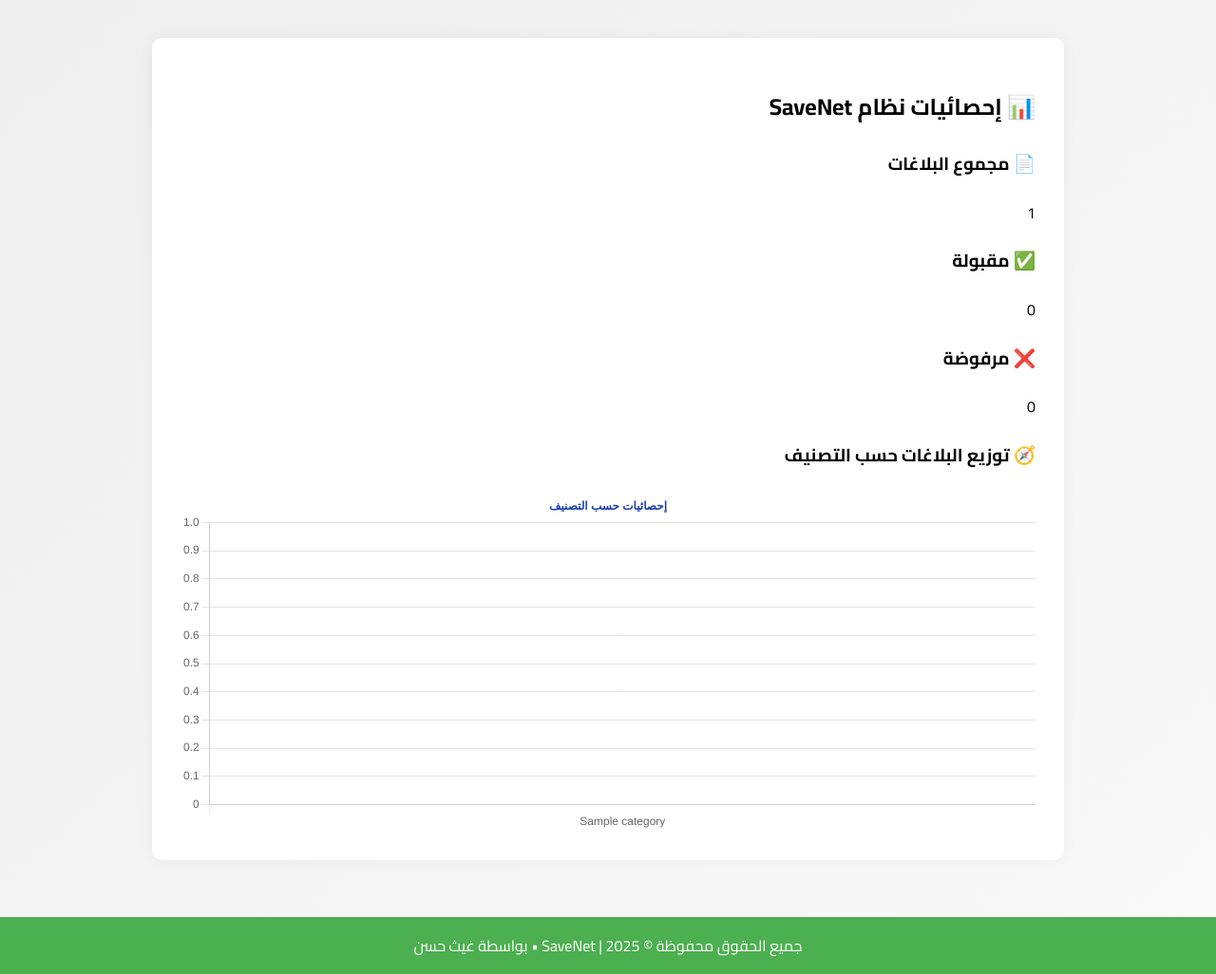
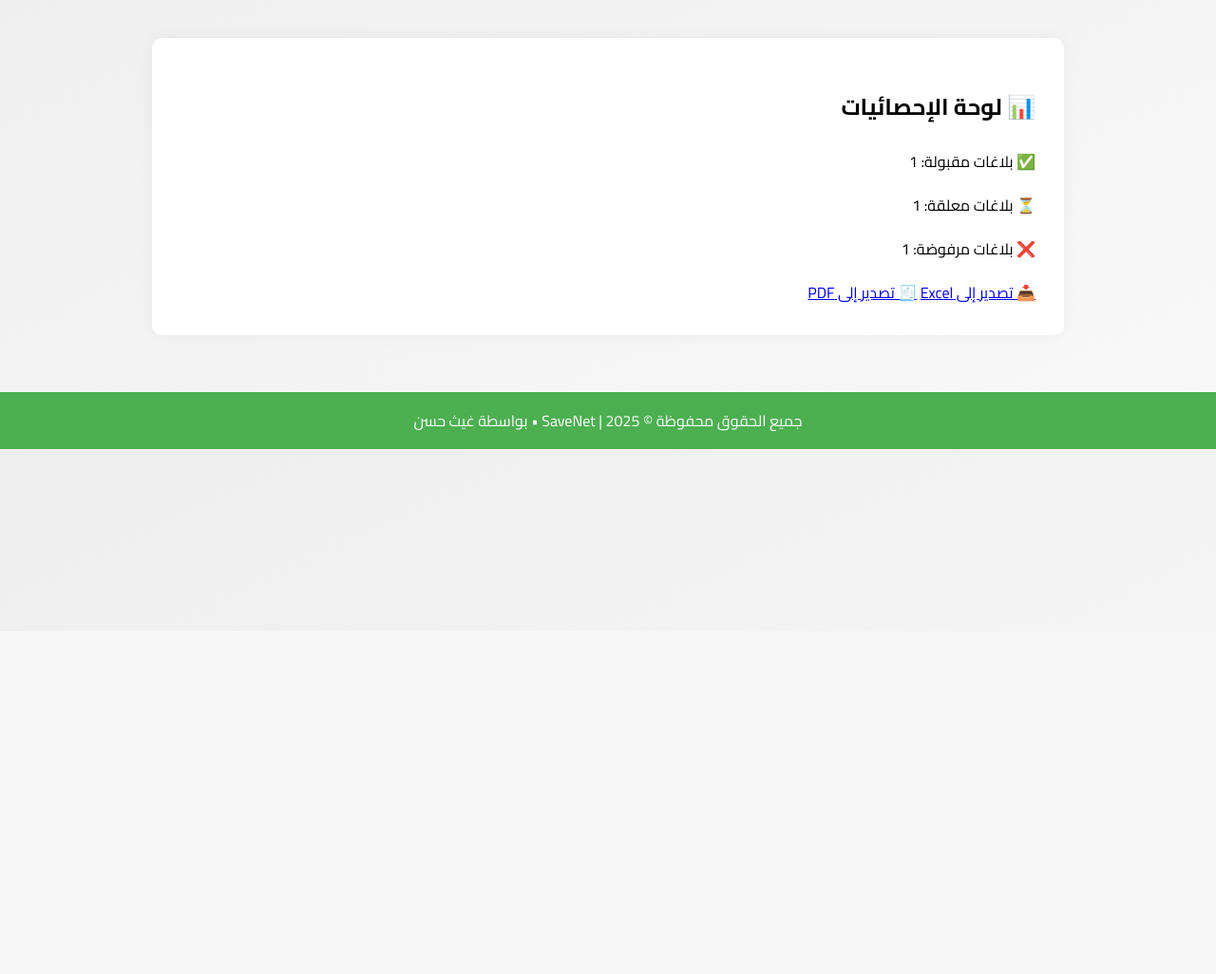
Before and after one commit to ghaithhasan963/reporting-platform, a Flask app: template reporting_platform/templates/statistics.html in a window 1280 px wide. Shown: the part 135-1161 px from the top of the page at 95% size. After the commit the page ends 608 px from the top, so only its background shows below. Run offline with Flask 3, Linux system fonts and the light colour scheme; tables that the repository leaves empty hold one stand-in row (values such as "Sample post"); the template is opened without the code that fills it: values that come from a table or form of the project are taken from there, most other values are stand-ins (such as "Sample title", 1, 10 or a date in 2020); parts of the project's set-up code (start-up, migrations or seed data) failed here and were passed over.

Commit message:
Update statistics.html

```diff
--- a/reporting_platform/templates/statistics.html
+++ b/reporting_platform/templates/statistics.html
@@ -1,53 +1,12 @@
-{% extends 'base.html' %}
-{% block title %}الإحصائيات | SaveNet{% endblock %}
+{% extends "base.html" %}
 {% block content %}
-
-<div class="max-w-6xl mx-auto p-6 animate__animated animate__fadeIn">
-  <h2 class="text-3xl font-bold text-center text-indigo-900 mb-8">📊 إحصائيات نظام SaveNet</h2>
-
-  <div class="grid grid-cols-1 md:grid-cols-3 gap-6 text-center">
-    <div class="bg-gray-100 p-4 rounded-lg shadow-md">
-      <h3 class="text-lg font-semibold text-gray-700">📄 مجموع البلاغات</h3>
-      <p class="text-2xl text-indigo-600 font-bold">{{ reports | length }}</p>
-    </div>
-    <div class="bg-gray-100 p-4 rounded-lg shadow-md">
-      <h3 class="text-lg font-semibold text-gray-700">✅ مقبولة</h3>
-      <p class="text-2xl text-green-500 font-bold">{{ reports | selectattr('approved', 'equalto', 'approved') | list | length }}</p>
-    </div>
-    <div class="bg-gray-100 p-4 rounded-lg shadow-md">
-      <h3 class="text-lg font-semibold text-gray-700">❌ مرفوضة</h3>
-      <p class="text-2xl text-red-500 font-bold">{{ reports | selectattr('approved', 'equalto', 'rejected') | list | length }}</p>
-    </div>
-  </div>
-
-  <div class="mt-10">
-    <h3 class="text-xl font-bold text-center text-indigo-700 mb-4">🧭 توزيع البلاغات حسب التصنيف</h3>
-    <canvas id="reportsChart" height="120"></canvas>
-  </div>
+<h2 class="text-center">📊 لوحة الإحصائيات</h2>
+<div class="stats-box">
+  <p>✅ بلاغات مقبولة: {{ approved_count }}</p>
+  <p>⏳ بلاغات معلقة: {{ pending_count }}</p>
+  <p>❌ بلاغات مرفوضة: {{ rejected_count }}</p>
 </div>
 
-<script src="https://cdn.jsdelivr.net/npm/chart.js"></script>
-<script>
-  const ctx = document.getElementById('reportsChart');
-  const chartData = {
-    labels: [{% for category in categories %}'{{ category }}',{% endfor %}],
-    datasets: [{
-      label: 'عدد البلاغات',
-      data: [{% for category in categories %}{{ reports | selectattr('category', 'equalto', category) | list | length }},{% endfor %}],
-      backgroundColor: ['#4f46e5', '#16a34a', '#dc2626', '#facc15', '#0ea5e9'],
-    }]
-  };
-  new Chart(ctx, {
-    type: 'bar',
-    data: chartData,
-    options: {
-      responsive: true,
-      plugins: {
-        legend: { display: false },
-        title: { display: true, text: 'إحصائيات حسب التصنيف', color: '#1e40af' }
-      }
-    }
-  });
-</script>
-
+<a href="/export_excel" class="btn btn-outline-success">📥 تصدير إلى Excel</a>
+<a href="/export_pdf" class="btn btn-outline-danger">🧾 تصدير إلى PDF</a>
 {% endblock %}
```
